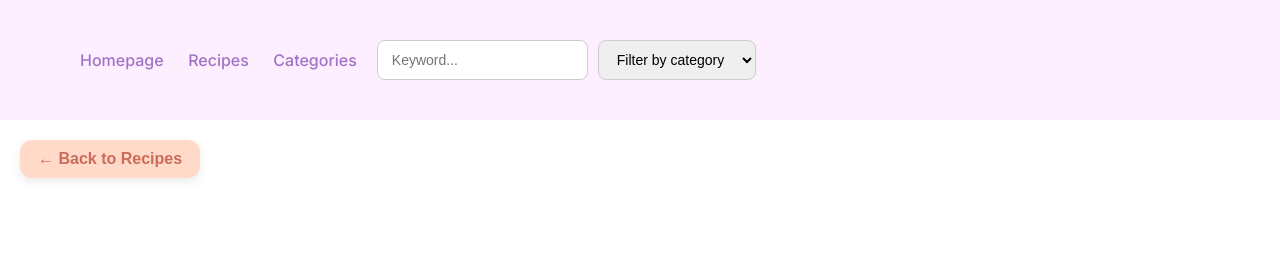
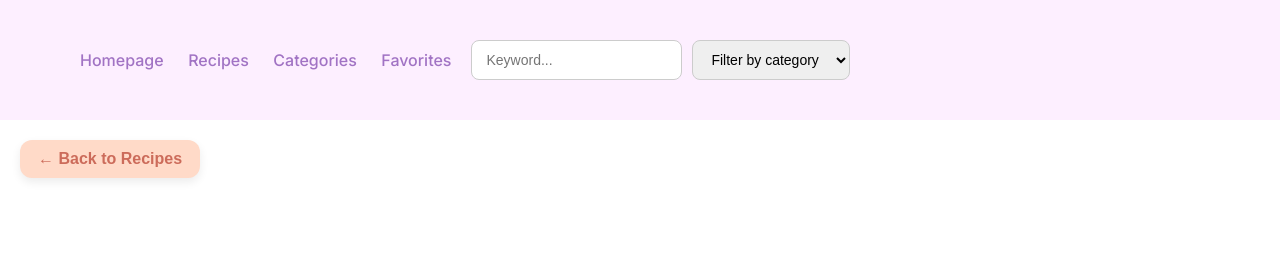
Before and after one commit to SimonGellatly13/JavascriptGroup5, a plain HTML site: page recipes/chocolate-cookies.html in a window 1280 px wide. Shown: the top 259 px of the page. Drawn offline with nearby package versions, Linux system fonts and the light colour scheme.

Commit message:
favourites navbar

```diff
--- a/recipes/chocolate-cookies.html
+++ b/recipes/chocolate-cookies.html
@@ -18,6 +18,7 @@
             <a href="../homepage.html">Homepage</a>
             <a href="../recipes.html">Recipes</a>
             <a href="../categories.html">Categories</a>
+            <a href="favourites.html">Favorites</a>
             </div>
             <div class="nav-right">
       <input type="text" placeholder="Keyword..." class="search-input">
```
